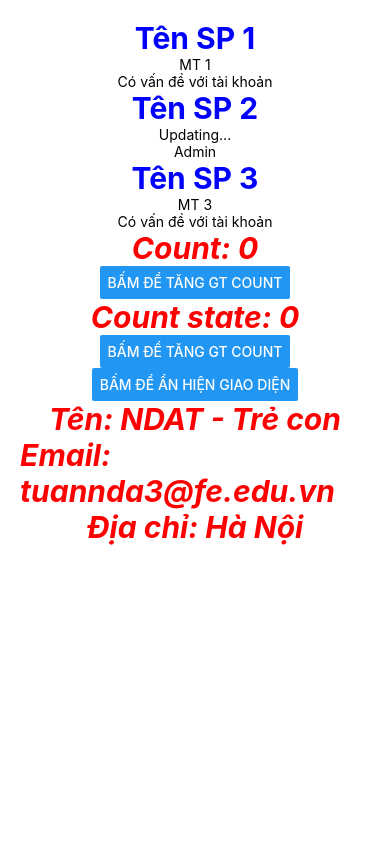
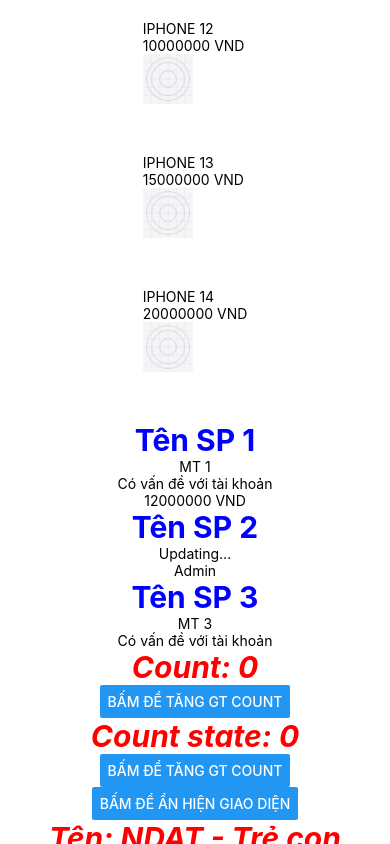
Before and after one commit to tuannda94/MOB306, a React Native app: screen / in a window 390 px wide. Built offline with nearby package versions, Linux system fonts and the light colour scheme.

Commit message:
FlatList, Image

```diff
--- a/App.js
+++ b/App.js
@@ -1,7 +1,11 @@
 import { StatusBar } from "expo-status-bar";
 import { StyleSheet, Text, View, ScrollView, Button } from "react-native";
 import {useState} from 'react';
-import ProductText from "./src/screens/ProductText";
+import
+  ProductText,
+  { ProductPrice as PP }
+from "./src/screens/ProductText";
+import ProductList from "./src/screens/ProductList";
 
 export default function App() {
   // const [tên_state, tên_pt_thay_đổi_gt_cho_state] = useState(gt mặc định);
@@ -33,11 +37,22 @@
   let count = 0;
   const tangCount = () => count++;
 
+  // Mảng ds sp truyền sang ProductList
+  const productList = [
+    {id: 1, name: 'IPHONE 12', price: 10000000},
+    {id: 2, name: 'IPHONE 13', price: 15000000},
+    {id: 2, name: 'IPHONE 14', price: 20000000},
+];
+
   return (
     <ScrollView>
       <View style={styles.container}>
+        <ProductList data={productList} />
+
+
       {/* Cách sử dụng component con đã tạo */}
         <ProductText name={'Tên SP 1'} desc={'MT 1'}   />
+        <PP value={12000000} />
         <ProductText name={'Tên SP 2'} status={2}  />
         <ProductText name={'Tên SP 3'} desc={'MT 3'}   />
 
--- /dev/null
+++ b/src/screens/ProductList/index.js
@@ -0,0 +1,35 @@
+import {
+    FlatList,
+    Text,
+    StyleSheet,
+    Image
+} from 'react-native';
+
+export default function ProductList (props) {
+    const list = props.data;
+    return (
+        <FlatList
+            data={list}
+            renderItem={({item}) => (
+                <>
+                    <Text>{item.name}</Text>
+                    <Text>{item.price} VND</Text>
+                    <Image style={styles.image} source={
+                        require('../../../assets/icon.png')
+                    } />
+                    <Image style={styles.image} source={
+                        {uri: ''}
+                    } />
+                </>
+            )}
+            keyExtractor={(item) => item.id}
+        />
+    )
+};
+
+const styles = StyleSheet.create({
+    image: {
+        width: 50,
+        height: 50
+    }
+});
--- a/src/screens/ProductText/index.js
+++ b/src/screens/ProductText/index.js
@@ -2,6 +2,15 @@
 // Thể hiện giao diện, chỉ cần code 1 lần, có thể
 // thay đổi nội dung cho phù hợp
 import {Text, StyleSheet} from 'react-native';
+
+// 1 file js nhiều component nhưng chỉ 1 được export default
+export function ProductPrice (props) {
+    return (
+        <Text style={styles.price}>
+            {props.value} VND
+        </Text>
+    );
+}
 
 // export default function ProductText ({name}) {
 export default function ProductText (props) {
```
